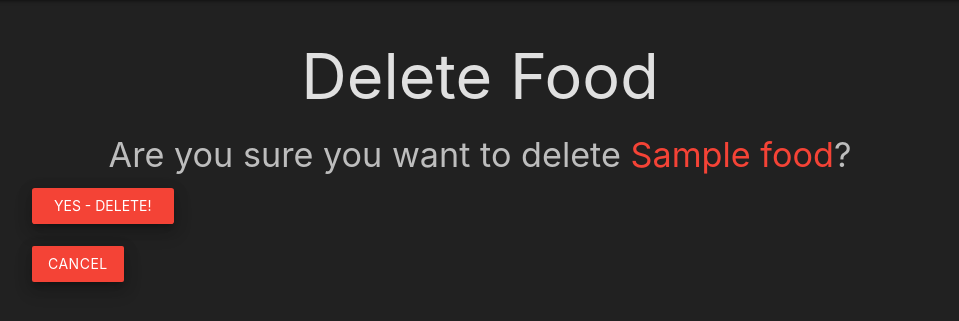
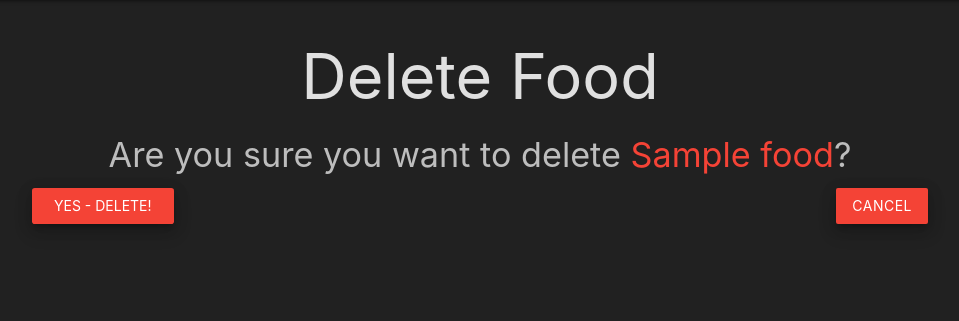
Before and after one commit to kelleralex04/meal-tracker, a Django app: page /foods/1/delete/ in a window 1280 px wide. Shown: the part 64-385 px from the top of the page, without its empty margins (160-1119 px from the left). Run offline with Django 5.2, Linux system fonts and the light colour scheme; a user stored in the database is signed in; tables that the repository leaves empty hold one stand-in row (values such as "Sample post").

Commit message:
adds button styling

```diff
--- a/main_app/templates/daybody.html
+++ b/main_app/templates/daybody.html
@@ -4,10 +4,10 @@
 <h1 class ="grey-text text-lighten-2 center-align">{{ month }} {{ curDay }}, {{ curYear }}</h1>
 
 
-<div>
+
 {% if weight %}
     <h3 class ="grey-text text-lighten-2 center-align">Current weight: <span class="light-green-text">{{weight}}</span> Lbs</h3>
-        <h5 class="left grey-text text-lighten-2 center-align">Edit Today's Weight</h5>
+    <h5 class="grey-text text-lighten-2 center-align">Edit Today's Weight</h5>
     <form action="{% url 'daybody_update' curMonth curDay curYear %}" method="POST">
         {% csrf_token %}
         {{ body_data_create.as_p }}
@@ -25,6 +25,6 @@
         <button type="submit" class="btn waves-effect waves-light light-green darken-1 z-depth-3">Add</button>
     </form>
 {% endif %}
-</div>
+
 
 {% endblock %}
--- a/main_app/templates/main_app/food_confirm_delete.html
+++ b/main_app/templates/main_app/food_confirm_delete.html
@@ -7,9 +7,7 @@
 
   <form action="" method="POST">
     {% csrf_token %}
-    <input type="submit" value="Yes - Delete!" class="waves-effect waves-light btn red z-depth-3">
-    <br>
-    <br>
-    <a href="{% url 'foods_list' %}" class="waves-effect waves-light btn red z-depth-3">Cancel</a>
+    <input type="submit" value="Yes - Delete!" class="left waves-effect waves-light btn red z-depth-3">
+    <a href="{% url 'foods_list' %}" class="right waves-effect waves-light btn red z-depth-3">Cancel</a>
   </form>
 {% endblock %}
```
Also changed, not shown: main_app/templates/main_app/food_form.html (+4 -5 lines). Lines whose indentation alone changed are shown as unchanged.
